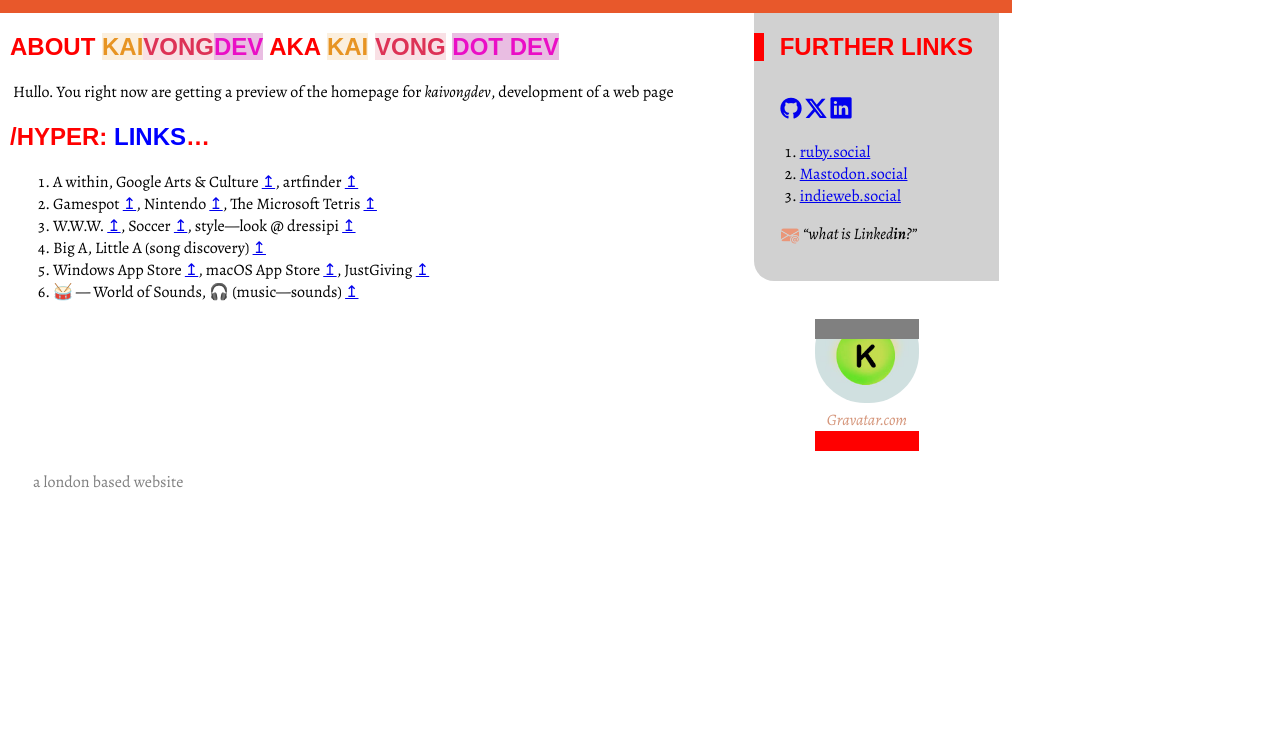
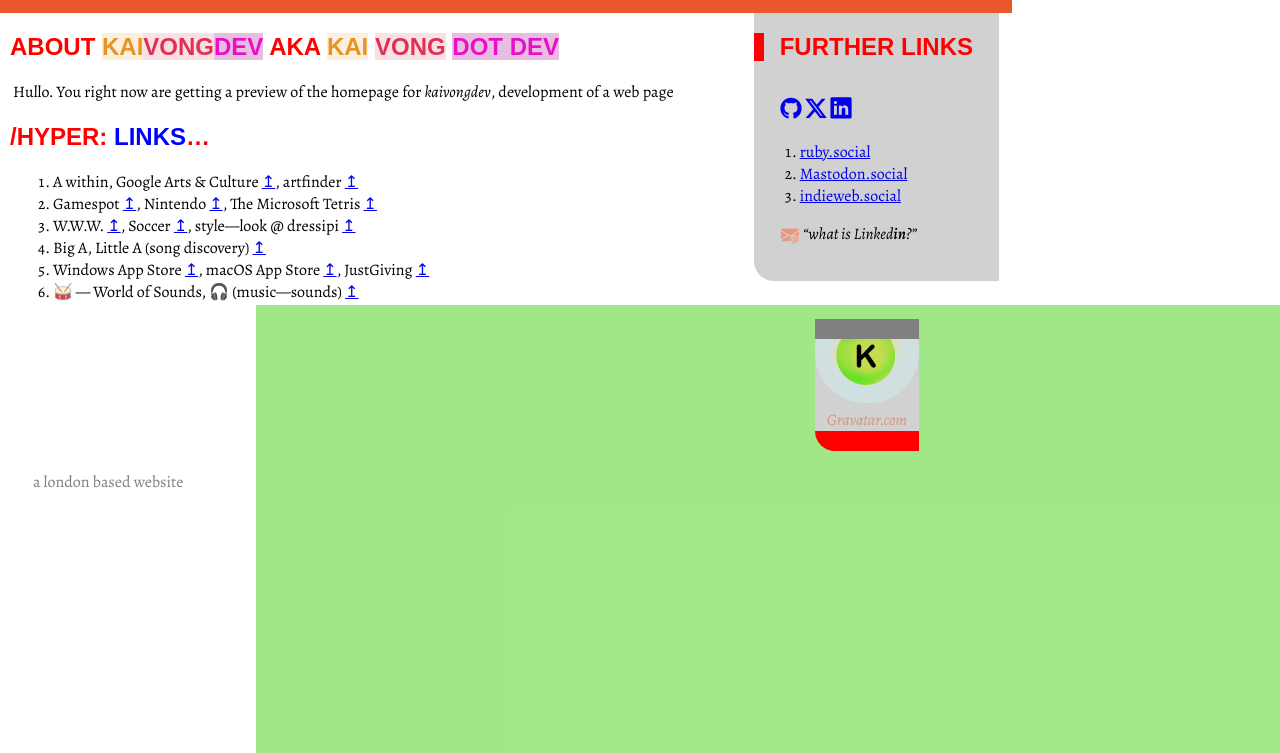
Before and after one commit to kaivongcom/kaivongcom.github.io, a PHP site: page / in a window 1280 px wide. Shown: the top 753 px of the page. Before the commit the page ends 488 px from the top, so only its background shows below. Run offline with PHP 8.4, Linux system fonts and the light colour scheme.

Commit message:
edit edit look

```diff
--- a/index.html
+++ b/index.html
@@ -6,8 +6,7 @@
             <meta name="author" content="@kaivongdev / @crimsonkinda">
             <meta name="description" content="page on kaivong.com, kaivong.dev, kaichanvong.github.io">
             <meta name="viewport" content="width=640, initial-scale=1" />
-            <link href="https://kaivongcom.github.io/style-sheets/styles.css?version=20250723" rel="stylesheet" type="text/css" >
-       <link href="style-sheets/styles.css?version=20250723" rel="stylesheet" type="text/css" >
+            <link href="https://kaivongcom.github.io/style-sheets/styles.css?version=202509" rel="stylesheet" type="text/css" >
             <link href="https://kaivongcom.github.io/images/favicon.ico" rel="icon" type="image/x-icon">
             <link rel="preconnect" href="https://fonts.googleapis.com">
             <link rel="preconnect" href="https://fonts.gstatic.com" crossorigin>
@@ -83,7 +82,7 @@
              </p>
       </div>
     </div>
-    <p id="links-onto-gravatar"><a href="https://gravatar.com/kaivongcom"><img src="images/pictures/monograms/monogram-k-heyhey2a.jpg"
+    <p id="links-onto-gravatar" class="aside"><a href="https://gravatar.com/kaivongcom"><img src="images/pictures/monograms/monogram-k-heyhey2a.jpg"
        width="104" height="104" class="monogram" alt="monogram-k (note-binary-01101011)"></a>
       <br title="some kinda super hero character missing?"><em title="gravatar"><a>Gravatar.com</a></em>
     </p>
--- a/style-sheets/styles.css
+++ b/style-sheets/styles.css
@@ -1,6 +1,9 @@
 h2.headline2 .highlight1 { background-color: #FBEFDE; color: #E79423; }
 h2.headline2 .highlight2 { background-color: #F9E0E5; color: #DD3256; }
 h2.headline2 .highlight3 { background-color: #E9BDE2; color: #EA0EC6; }
+#footer:after {content:' '; width: 1024px; height: 600px;
+  background-color: rgba(96,216,56,0.6); display: block; position: absolute; right: 0; z-index: 1;  top: 305px; }
+.aside { z-index: 2; position: relative; }
 
 .emoji { font-variant-emoji: emoji; }
 #q-linkedin { vertical-align: bottom; }
```
